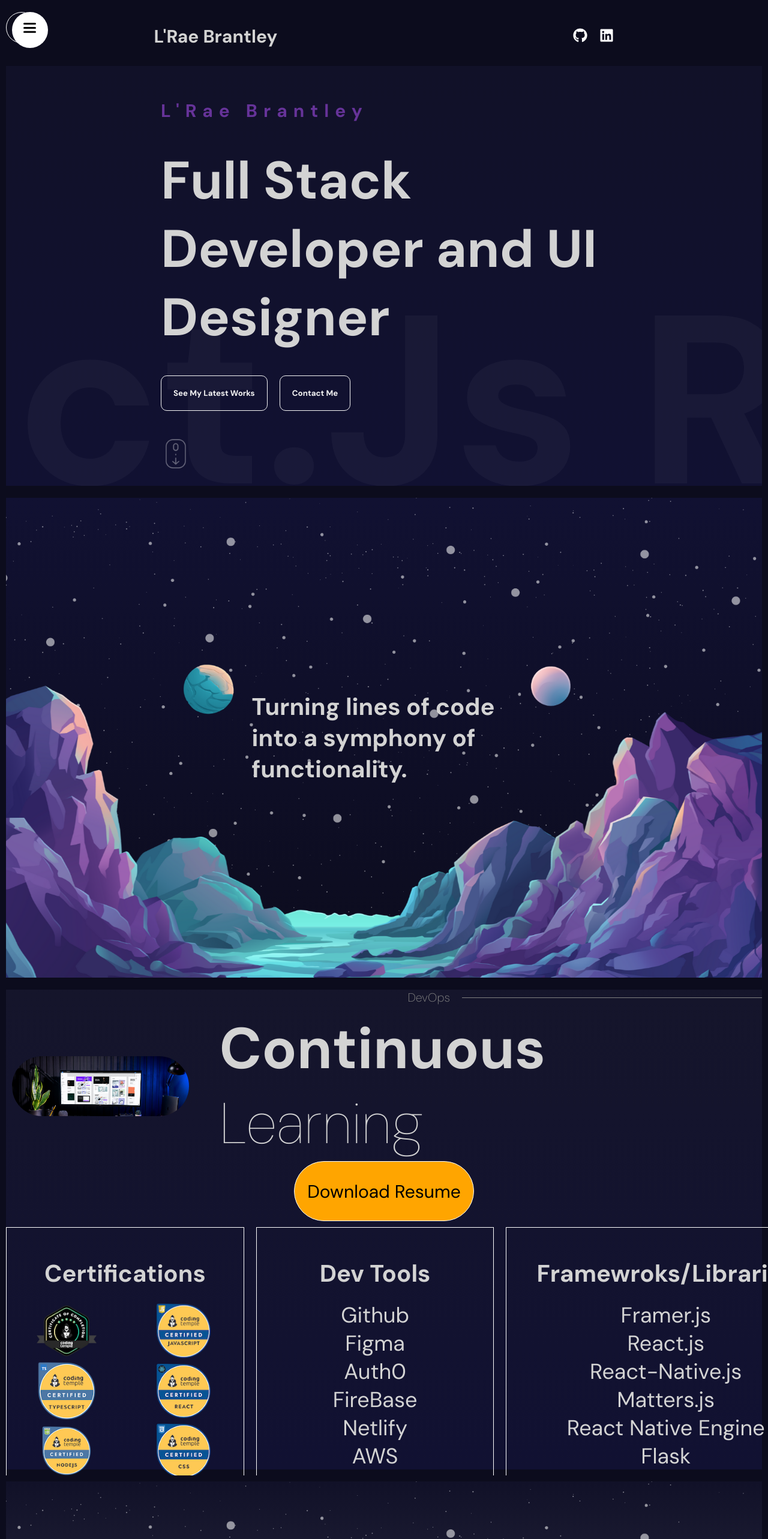
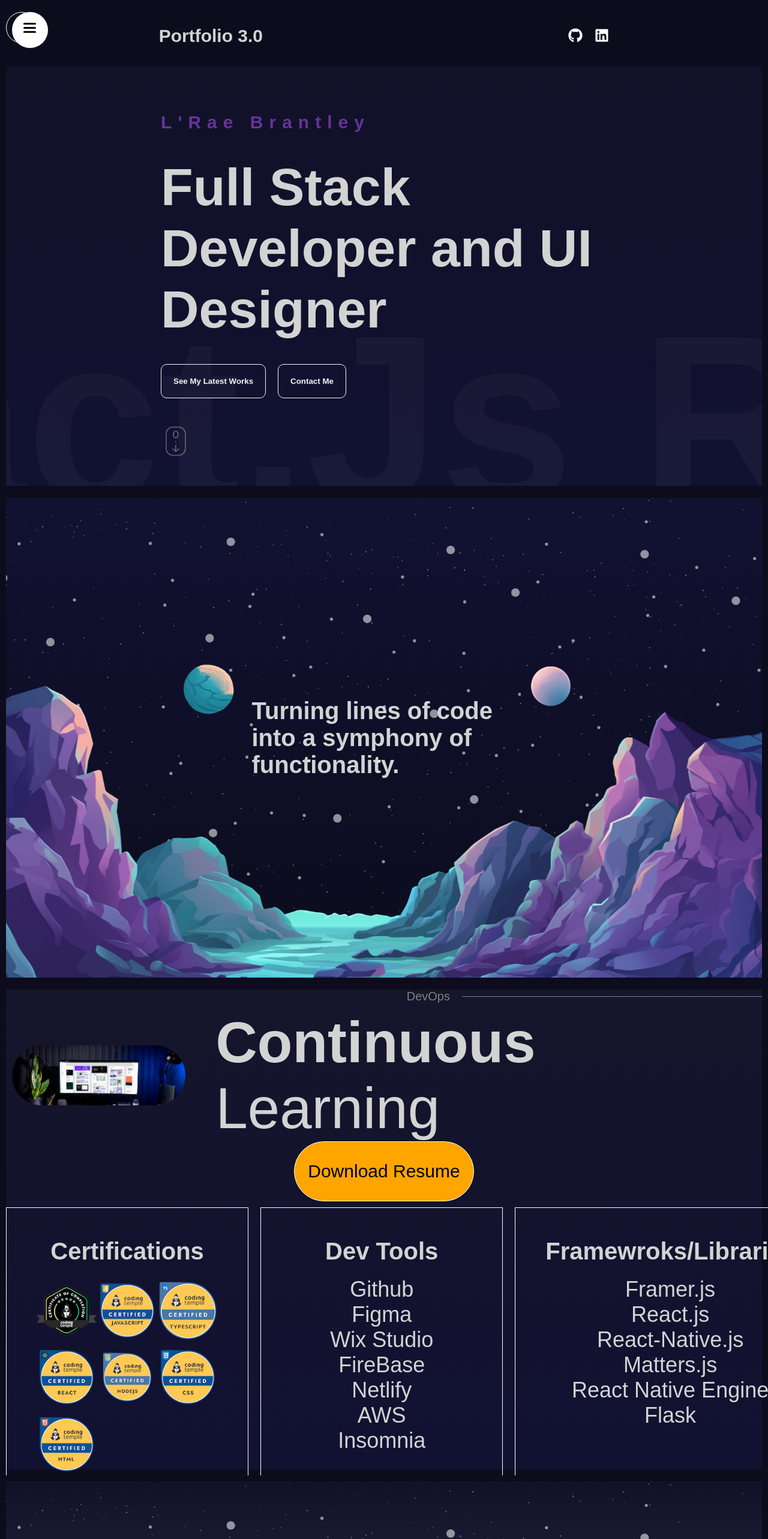
Before and after one commit to Dregon42/React-Portfolio3.0, a React (Vite) app: page / in a window 1280 px wide. Shown: the top 2566 px of the page at 60% size. Built offline with nearby package versions, Linux system fonts and the light colour scheme.

Commit message:
added Lanyap project

```diff
--- a/index.html
+++ b/index.html
@@ -3,7 +3,7 @@
   <head>
     <meta charset="UTF-8" />
     <meta name="viewport" content="width=device-width, initial-scale=1.0" />
-    <link href="https://fonts.googleapis.com/css2?family=DM+Sans:ital,opsz,wght@0,9..40,100;0,9..40,200;0,9..40,300;0,9..40,400;0,9..40,500;0,9..40,600;0,9..40,700;0,9..40,800;0,9..40,900;0,9..40,1000;1,9..40,100;1,9..40,1000&display=swap" rel="stylesheet">
+    <!-- <link href="https://fonts.googleapis.com/css2?family=DM+Sans:ital,opsz,wght@0,9..40,100;0,9..40,200;0,9..40,300;0,9..40,400;0,9..40,500;0,9..40,600;0,9..40,700;0,9..40,800;0,9..40,900;0,9..40,1000;1,9..40,100;1,9..40,1000&display=swap" rel="stylesheet">  -->
     <title>L'Rae Projects</title>
   </head>
   <body>
--- a/src/component/NavBar/Navbar.jsx
+++ b/src/component/NavBar/Navbar.jsx
@@ -16,7 +16,7 @@ export default function Navbar() {
             animate={{opacity:1, scale:1}}
             transition={{duration: 0.5}}
         >
-            L'Rae Brantley
+            Portfolio 3.0
         </motion.span>
         <div className="social">
             <a target='_blank' href="https://github.com/Dregon42"><FontAwesomeIcon className='items' icon={faGithub} /></a>
--- a/src/component/projects/Projects.jsx
+++ b/src/component/projects/Projects.jsx
@@ -21,7 +21,7 @@ const items = [
         id: 3,
         site: 'https://jovial-mochi-5771a2.netlify.app',
         title: 'NomNom Navigator',
-        img: '',
+        img: '/screenshots/NomNom_screenshot.PNG',
         caption: 'Used Yelp API to develope application to search for places to eat nearby.'
     },
     {
@@ -30,6 +30,13 @@ const items = [
         title: 'Bounce Block',
         img: '/screenshots/bouncey.png',
         caption: 'React-Native app, similar to the popular "Flappy Birds" phone app.'
+    },
+    {
+        id: 5,
+        site: 'https://www.lanyapadvisory.com/',
+        title: 'Lanyap Advisory Website',
+        img: '/screenshots/Lanyap_screenshot.PNG',
+        caption: 'Degsigned Website for Lanyap Consulting using Wix platform'
     }
 ];
 
@@ -53,7 +60,7 @@ const Single = ({ item }) => {
                     <motion.div className="textContainer" style={{y}}>
                         <h2>{item.title}</h2>
                         <p>{item.caption}</p>
-                        <button><a href={item.site} target='_blank'>See Demo</a></button>
+                        <button><a href={item.site} target='_blank'>Visit Site</a></button>
                     </motion.div>
                 </div>
             </div>
--- a/src/component/resume/Resume.jsx
+++ b/src/component/resume/Resume.jsx
@@ -76,7 +76,7 @@ export default function Resume() {
                     <ul>
                         <li>Github</li>
                         <li>Figma</li>
-                        <li>Auth0</li>
+                        <li>Wix Studio</li>
                         <li>FireBase</li>
                         <li>Netlify</li>
                         <li>AWS</li>
```
Also changed, not shown: public/screenshots/Lanyap_screenshot.PNG (added), 1 other file (tests, documents, lock files or other folders).
